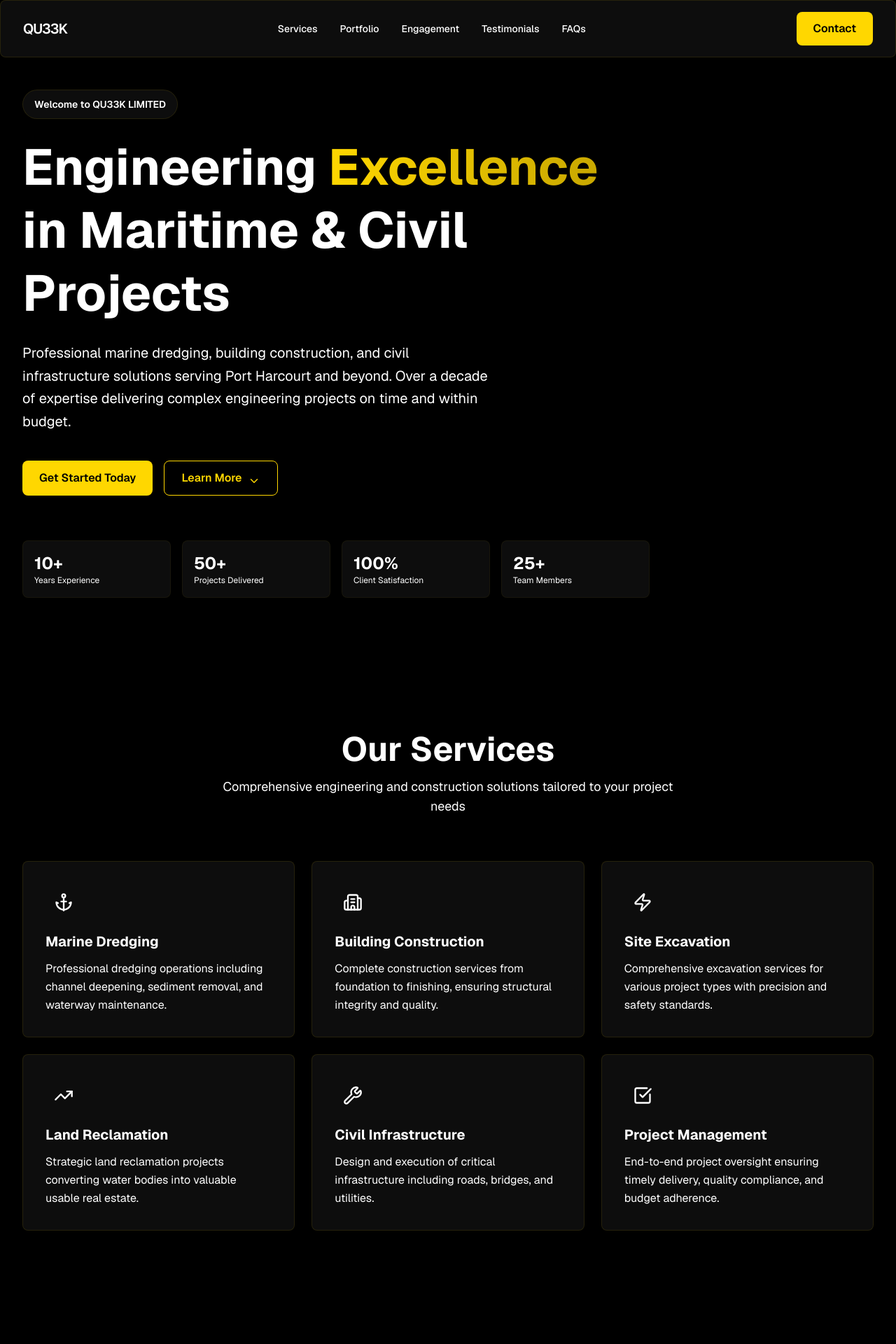
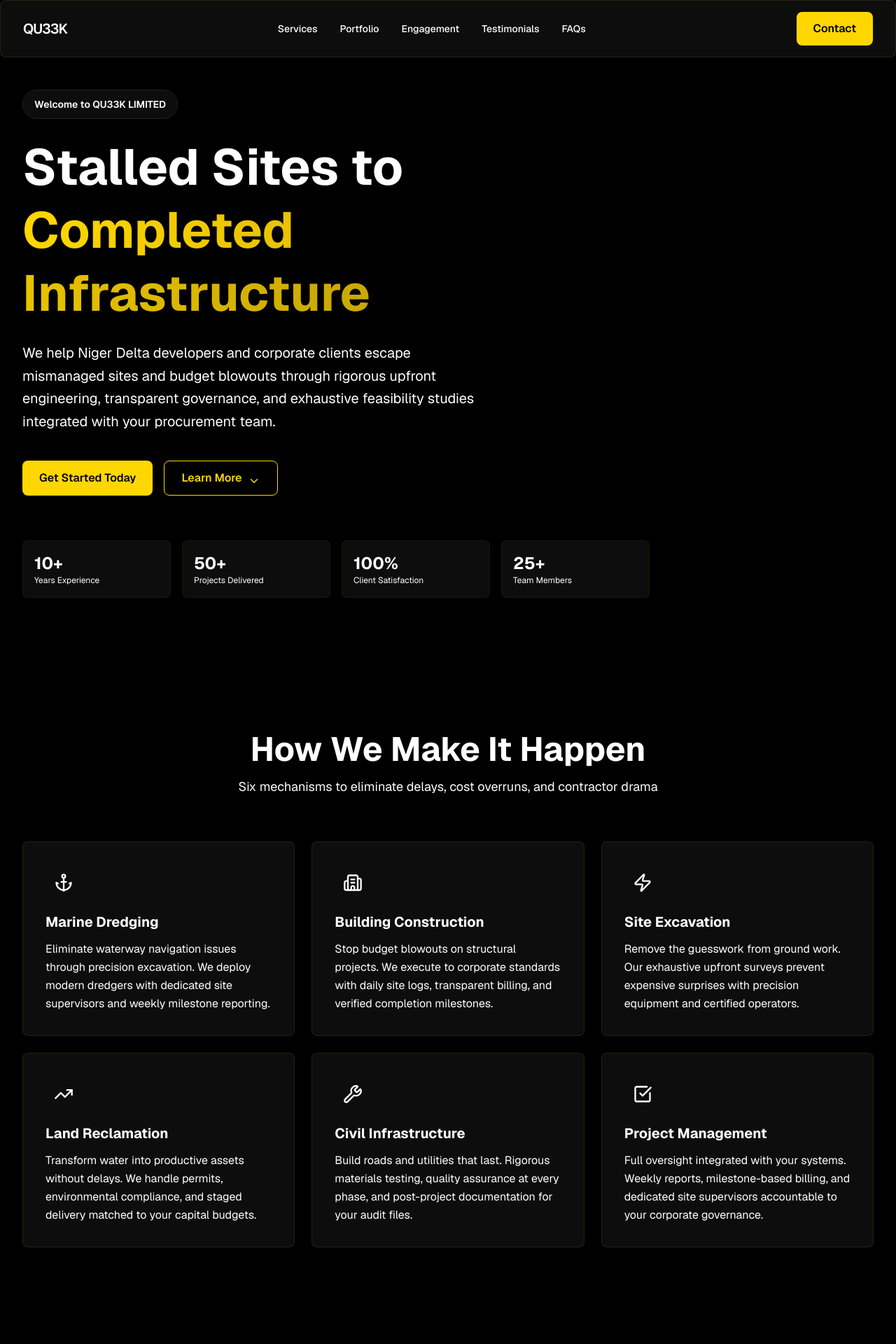
Before and after one commit to Dannggeorrgge/v0-qu33k2limited, a Next.js app: page / in a window 1280 px wide. Shown: the top 1920 px of the page at 70% size. Built offline with nearby package versions, Linux system fonts and the light colour scheme.

Commit message:
feat: update site copy with direct-response formula
Centralize and sharpen site-wide copy for better conversion.

```diff
--- a/components/engagement.tsx
+++ b/components/engagement.tsx
@@ -6,41 +6,41 @@ import { Check } from 'lucide-react'
 const tiers = [
   {
     name: 'Site Survey',
-    description: 'Comprehensive site assessment',
+    description: 'Stop guessing. Get certainty.',
     price: 'Starting at ₦500K',
     features: [
-      'Detailed site investigation',
-      'Soil testing & analysis',
-      'Environmental assessment',
-      'Preliminary report',
-      'Site recommendations',
+      'Soil testing & contamination scan',
+      'Utility & boundary mapping',
+      'Environmental & permit roadmap',
+      'Cost & timeline projection',
+      'Rework-prevention report',
     ],
     highlighted: false,
   },
   {
     name: 'Full Project Delivery',
-    description: 'End-to-end project execution',
+    description: 'Zero-drama execution.',
     price: 'Custom Quote',
     features: [
-      'Complete project design',
-      'Planning & permitting',
-      'Full construction supervision',
-      'Quality assurance',
-      'Final inspection & handover',
-      'Post-project support',
+      'Design through final handover',
+      'Permits & compliance managed',
+      'Weekly milestone reports',
+      'Corporate governance integration',
+      'Quality & materials certification',
+      'Audit-ready documentation',
     ],
     highlighted: true,
   },
   {
     name: 'Retainer/Ongoing',
-    description: 'Continuous support services',
+    description: 'Prevent downtime. Maintain discipline.',
     price: 'Flexible Terms',
     features: [
-      'Monthly site management',
-      'Maintenance operations',
-      'Emergency response',
-      'Quarterly reporting',
-      'Priority support',
+      'Continuous maintenance & supervision',
+      'Emergency response teams',
+      'Monthly audit-standard reporting',
+      'Preventive equipment maintenance',
+      ' 24/7 priority support',
     ],
     highlighted: false,
   },
@@ -76,9 +76,9 @@ export function Engagement() {
           viewport={{ once: true }}
           className="text-center mb-16"
         >
-          <h2 className="text-4xl md:text-5xl font-bold mb-4">Engagement Tiers</h2>
+          <h2 className="text-4xl md:text-5xl font-bold mb-4">Transparent Scoping & Engagement</h2>
           <p className="text-lg text-muted max-w-2xl mx-auto">
-            Choose the service package that fits your project scope
+            Marine infrastructure and heavy civil works range from hundreds of millions to billions of Naira. Wrong contractors cost even more in rework. Here&apos;s how we protect your capital.
           </p>
         </motion.div>
 
--- a/components/hero.tsx
+++ b/components/hero.tsx
@@ -37,9 +37,8 @@ export function Hero({ onContactClick }: { onContactClick: () => void }) {
           </motion.div>
 
           <h1 className="text-5xl md:text-7xl font-bold mb-6 leading-tight text-pretty">
-            Engineering{' '}
-            <span className="text-gradient">Excellence</span>
-            {' '}in Maritime & Civil Projects
+            Stalled Sites to{' '}
+            <span className="text-gradient">Completed Infrastructure</span>
           </h1>
 
           <motion.p
@@ -48,7 +47,7 @@ export function Hero({ onContactClick }: { onContactClick: () => void }) {
             transition={{ duration: 0.6, delay: 0.6 }}
             className="text-lg md:text-xl text-muted mb-10 max-w-2xl leading-relaxed"
           >
-            Professional marine dredging, building construction, and civil infrastructure solutions serving Port Harcourt and beyond. Over a decade of expertise delivering complex engineering projects on time and within budget.
+            We help Niger Delta developers and corporate clients escape mismanaged sites and budget blowouts through rigorous upfront engineering, transparent governance, and exhaustive feasibility studies integrated with your procurement team.
           </motion.p>
 
           <motion.div
--- a/components/services.tsx
+++ b/components/services.tsx
@@ -7,32 +7,32 @@ const services = [
   {
     icon: Anchor,
     title: 'Marine Dredging',
-    description: 'Professional dredging operations including channel deepening, sediment removal, and waterway maintenance.',
+    description: 'Eliminate waterway navigation issues through precision excavation. We deploy modern dredgers with dedicated site supervisors and weekly milestone reporting.',
   },
   {
     icon: Building2,
     title: 'Building Construction',
-    description: 'Complete construction services from foundation to finishing, ensuring structural integrity and quality.',
+    description: 'Stop budget blowouts on structural projects. We execute to corporate standards with daily site logs, transparent billing, and verified completion milestones.',
   },
   {
     icon: Zap,
     title: 'Site Excavation',
-    description: 'Comprehensive excavation services for various project types with precision and safety standards.',
+    description: 'Remove the guesswork from ground work. Our exhaustive upfront surveys prevent expensive surprises with precision equipment and certified operators.',
   },
   {
     icon: TrendingUp,
     title: 'Land Reclamation',
-    description: 'Strategic land reclamation projects converting water bodies into valuable usable real estate.',
+    description: 'Transform water into productive assets without delays. We handle permits, environmental compliance, and staged delivery matched to your capital budgets.',
   },
   {
     icon: Wrench,
     title: 'Civil Infrastructure',
-    description: 'Design and execution of critical infrastructure including roads, bridges, and utilities.',
+    description: 'Build roads and utilities that last. Rigorous materials testing, quality assurance at every phase, and post-project documentation for your audit files.',
   },
   {
     icon: CheckSquare,
     title: 'Project Management',
-    description: 'End-to-end project oversight ensuring timely delivery, quality compliance, and budget adherence.',
+    description: 'Full oversight integrated with your systems. Weekly reports, milestone-based billing, and dedicated site supervisors accountable to your corporate governance.',
   },
 ]
 
@@ -66,9 +66,9 @@ export function Services() {
           viewport={{ once: true }}
           className="text-center mb-16"
         >
-          <h2 className="text-4xl md:text-5xl font-bold mb-4">Our Services</h2>
+          <h2 className="text-4xl md:text-5xl font-bold mb-4">How We Make It Happen</h2>
           <p className="text-lg text-muted max-w-2xl mx-auto">
-            Comprehensive engineering and construction solutions tailored to your project needs
+            Six mechanisms to eliminate delays, cost overruns, and contractor drama
           </p>
         </motion.div>
 
--- a/components/testimonials.tsx
+++ b/components/testimonials.tsx
@@ -5,19 +5,19 @@ import { Star } from 'lucide-react'
 
 const testimonials = [
   {
-    quote: 'QU33K LIMITED delivered our port expansion project ahead of schedule with exceptional attention to detail. Their team&apos;s expertise in marine operations is unmatched.',
+    quote: 'The previous contractor left us stranded. QU33K stepped in, mapped the site in 2 weeks, and delivered 3 months ahead of revised timeline. Their weekly reporting gave us back trust in the project.',
     author: 'Chief Engr. Okafor',
     role: 'Port Authority Director',
     rating: 5,
   },
   {
-    quote: 'Professional, reliable, and committed to excellence. They handled our land reclamation project flawlessly, turning our vision into reality with minimal disruption.',
+    quote: 'We were hemorrhaging money on cost overruns with another firm. QU33K&apos;s upfront survey caught geotechnical issues nobody else found. Saved us ₦200M in rework. Now 18 months clear of initial budget.',
     author: 'Mrs. Ada Nwosu',
     role: 'Real Estate Developer',
     rating: 5,
   },
   {
-    quote: 'Outstanding project management and technical expertise. QU33K LIMITED demonstrates the highest standards of safety and quality in every aspect of their work.',
+    quote: 'Our corporate audit standards are strict. QU33K provides documentation that passes every check—daily logs, material certs, milestone proof. No surprises, no drama.',
     author: 'Eng. Tunde Adeyemi',
     role: 'Infrastructure Consultant',
     rating: 5,
@@ -54,9 +54,9 @@ export function Testimonials() {
           viewport={{ once: true }}
           className="text-center mb-16"
         >
-          <h2 className="text-4xl md:text-5xl font-bold mb-4">Client Testimonials</h2>
+          <h2 className="text-4xl md:text-5xl font-bold mb-4">From Stalled to Delivered</h2>
           <p className="text-lg text-muted max-w-2xl mx-auto">
-            What our clients say about working with QU33K LIMITED
+            How we took over failed projects and turned budget chaos into documented completions
           </p>
         </motion.div>
 
```
